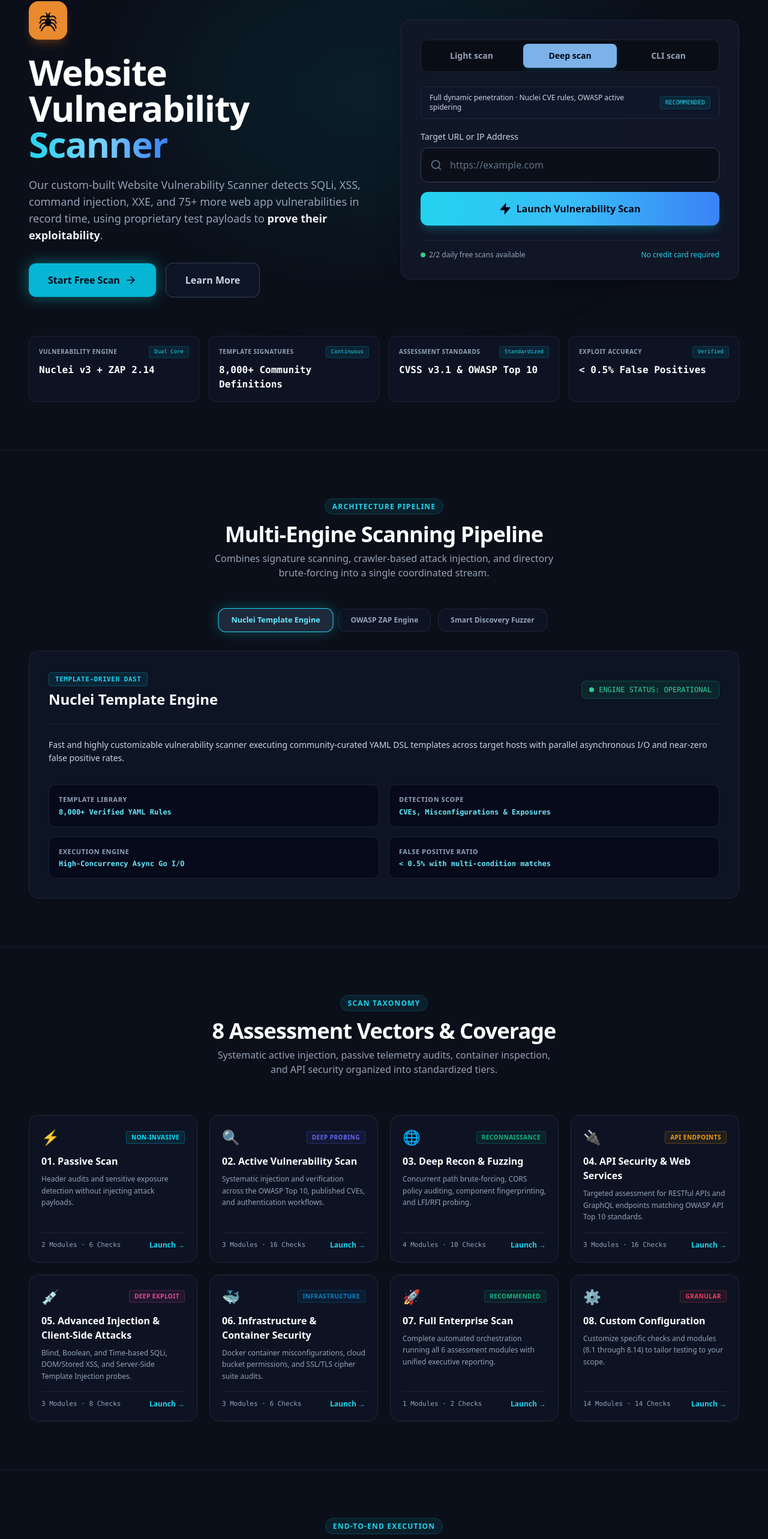
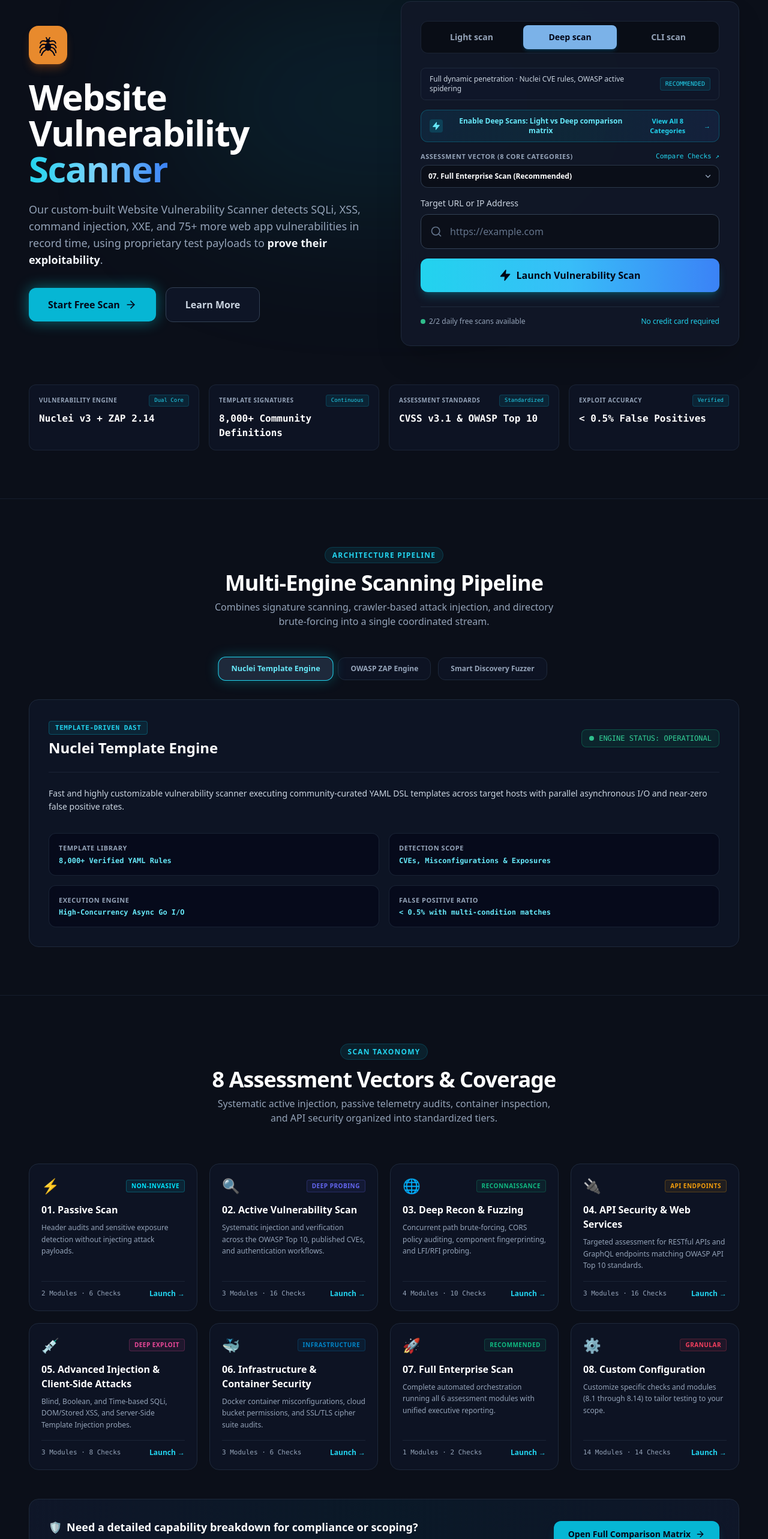
Before and after one commit to melakudeguale9-droid/ethiovuln, a Next.js app in the folder frontend/: page / in a window 1280 px wide. Shown: the part 157-2723 px from the top of the page at 60% size. Built offline with nearby package versions, Linux system fonts and the light colour scheme.

Commit message:
feat: add assessment vector selector and comparison matrix modal to homepage

```diff
--- a/frontend/src/app/page.tsx
+++ b/frontend/src/app/page.tsx
@@ -198,6 +198,9 @@
 export default function HomePage() {
   const router = useRouter();
   const [activeTab, setActiveTab] = useState<ScanMode>('deep');
+  const [selectedVectorId, setSelectedVectorId] = useState<string>('full_enterprise');
+  const [isComparisonOpen, setIsComparisonOpen] = useState(false);
+  const [comparisonCategory, setComparisonCategory] = useState<string>('all');
   const [targetUrl, setTargetUrl] = useState('');
   const [urlError, setUrlError] = useState('');
   const [copied, setCopied] = useState(false);
@@ -206,7 +209,7 @@
   const currentEngine = ENGINES.find((e) => e.id === activeEngineId) || ENGINES[0];
 
   const cliCommand = `curl -sSL https://get.ethiovuln.io/cli | bash && ethiovuln scan ${targetUrl.trim() || 'https://example.com'
-    } --mode=${activeTab === 'cli' ? 'deep' : activeTab}`;
+    } --mode=${activeTab === 'cli' ? selectedVectorId : (activeTab === 'light' ? 'passive_scan' : selectedVectorId)}`;
 
   const handleCopyCli = () => {
     navigator.clipboard.writeText(cliCommand);
@@ -223,7 +226,8 @@
     }
     setUrlError('');
     const fullTarget = clean.startsWith('http') ? clean : `https://${clean}`;
-    router.push(`/dashboard/scans/new?target=${encodeURIComponent(fullTarget)}&mode=${activeTab}`);
+    const modeParam = activeTab === 'light' ? 'passive_scan' : selectedVectorId;
+    router.push(`/dashboard/scans/new?target=${encodeURIComponent(fullTarget)}&mode=${modeParam}`);
   };
 
   return (
@@ -327,7 +331,7 @@
               </div>
 
               {/* Mode Context Description */}
-              <div className="mb-5 px-3.5 py-2.5 rounded-lg bg-slate-900/60 border border-slate-800 flex items-center justify-between text-xs">
+              <div className="mb-4 px-3.5 py-2.5 rounded-lg bg-slate-900/60 border border-slate-800 flex items-center justify-between text-xs">
                 <span className="text-slate-300">
                   {activeTab === 'light' && 'Fast 60s surface scan · SSL/TLS, port discovery & security headers'}
                   {activeTab === 'deep' && 'Full dynamic penetration · Nuclei CVE rules, OWASP active spidering'}
@@ -336,6 +340,64 @@
                 <span className="font-mono text-[10px] text-cyan-400 bg-cyan-500/10 px-2 py-0.5 rounded border border-cyan-500/20 uppercase whitespace-nowrap ml-2">
                   {activeTab === 'deep' ? 'Recommended' : activeTab}
                 </span>
+              </div>
+
+              {/* Enable Deep Scans / Light vs Deep Comparison Link (Matching Reference) */}
+              <button
+                type="button"
+                onClick={() => {
+                  setComparisonCategory(activeTab === 'light' ? 'passive_scan' : selectedVectorId);
+                  setIsComparisonOpen(true);
+                }}
+                className="w-full mb-4 px-3.5 py-2.5 rounded-xl bg-gradient-to-r from-sky-500/10 via-cyan-500/10 to-blue-500/10 hover:from-sky-500/20 hover:to-blue-500/20 border border-cyan-500/30 text-cyan-300 text-xs font-semibold flex items-center justify-between transition-all group shadow-sm"
+              >
+                <span className="flex items-center gap-2">
+                  <span className="p-1 rounded bg-cyan-500/20 text-cyan-300">
+                    <ZapIcon className="w-3.5 h-3.5" />
+                  </span>
+                  <span>Enable Deep Scans: <strong>Light vs Deep comparison matrix</strong></span>
+                </span>
+                <span className="text-[11px] text-cyan-400 group-hover:translate-x-1 transition-transform flex items-center gap-1 font-bold">
+                  View All 8 Categories <span>→</span>
+                </span>
+              </button>
+
+              {/* Assessment Vector Selector (8 Taxonomy Categories) */}
+              <div className="mb-4">
+                <div className="flex items-center justify-between text-xs mb-1.5">
+                  <label className="text-slate-400 font-semibold uppercase tracking-wider text-[11px]">
+                    Assessment Vector (8 Core Categories)
+                  </label>
+                  <button
+                    type="button"
+                    onClick={() => {
+                      setComparisonCategory(selectedVectorId);
+                      setIsComparisonOpen(true);
+                    }}
+                    className="text-cyan-400 hover:underline text-[11px] font-mono cursor-pointer"
+                  >
+                    Compare Checks ↗
+                  </button>
+                </div>
+                <div className="relative">
+                  <select
+                    value={selectedVectorId}
+                    onChange={(e) => {
+                      setSelectedVectorId(e.target.value);
+                      if (activeTab === 'light') setActiveTab('deep');
+                    }}
+                    className="w-full py-2.5 px-3 bg-[#0A0E18] border border-slate-700/80 rounded-xl text-white text-xs font-semibold focus:outline-none focus:border-cyan-400 transition-colors cursor-pointer appearance-none pr-8"
+                  >
+                    {SCAN_TAXONOMY.map((cat) => (
+                      <option key={cat.id} value={cat.id} className="bg-slate-900 text-white py-1">
+                        0{cat.number}. {cat.title} ({cat.tag})
+                      </option>
+                    ))}
+                  </select>
+                  <div className="absolute inset-y-0 right-0 flex items-center pr-3 pointer-events-none text-slate-400">
+                    <ChevronDownIcon className="w-3.5 h-3.5" />
+                  </div>
+                </div>
               </div>
 
               {/* VIEW 1: Light & Deep Web Scan Form */}
@@ -592,6 +654,30 @@
             );
           })}
         </div>
+
+        {/* Capability Comparison Callout */}
+        <div className="mt-12 p-6 sm:p-8 rounded-2xl bg-gradient-to-r from-slate-900/90 via-sky-950/30 to-slate-900/90 border border-slate-800 flex flex-col sm:flex-row items-center justify-between gap-4 text-center sm:text-left">
+          <div className="space-y-1">
+            <h4 className="text-base sm:text-lg font-bold text-white flex items-center justify-center sm:justify-start gap-2">
+              <span>🛡️</span>
+              <span>Need a detailed capability breakdown for compliance or scoping?</span>
+            </h4>
+            <p className="text-xs sm:text-sm text-slate-400">
+              Explore the exact check-by-check breakdown between Light Scan surface audits and Deep Scan active exploit verification.
+            </p>
+          </div>
+          <button
+            type="button"
+            onClick={() => {
+              setComparisonCategory('all');
+              setIsComparisonOpen(true);
+            }}
+            className="shrink-0 px-6 py-3 rounded-xl bg-cyan-500 hover:bg-cyan-400 text-slate-950 font-bold text-xs sm:text-sm transition-all shadow-lg shadow-cyan-500/25 flex items-center gap-2"
+          >
+            Open Full Comparison Matrix
+            <ArrowRightIcon className="w-4 h-4" />
+          </button>
+        </div>
       </section>
 
       {/* ─── 4-Phase Assessment Workflow Grid ─────────────────────────────── */}
@@ -676,6 +762,17 @@
           </div>
         </div>
       </footer>
+
+      {/* ─── Scan Depth Comparison Matrix Modal ──────────────────────────── */}
+      <ScanComparisonModal
+        isOpen={isComparisonOpen}
+        onClose={() => setIsComparisonOpen(false)}
+        initialCategoryId={comparisonCategory}
+        onSelectMode={(modeId) => {
+          setSelectedVectorId(modeId);
+          setActiveTab('deep');
+        }}
+      />
     </div>
   );
 }
```
